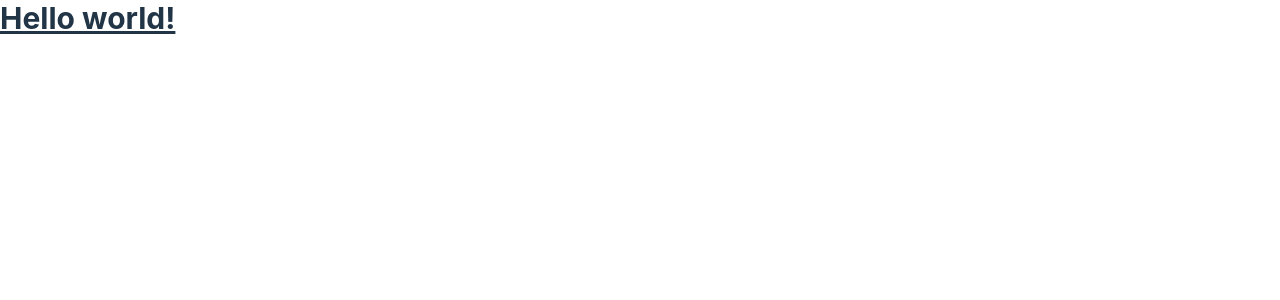
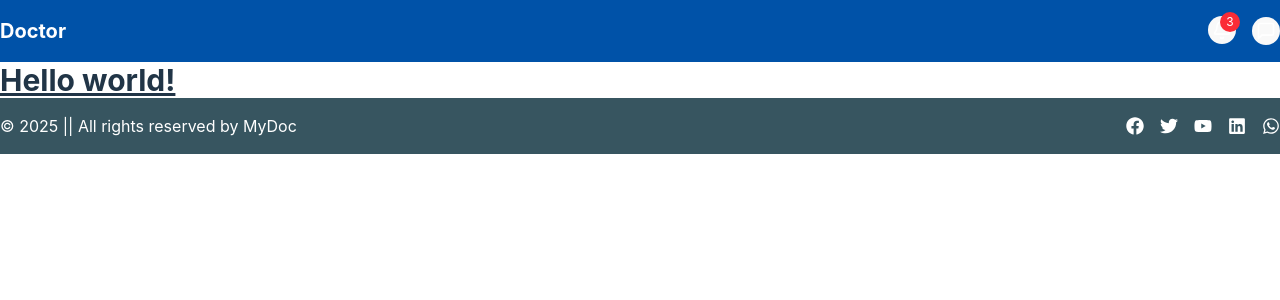
Before and after one commit to C3BIT/doctel-backoffice-web, a React (Vite) app: page / in a window 1280 px wide. Shown: the top 300 px of the page. Built offline with nearby package versions, Linux system fonts and the light colour scheme.

Commit message:
dashboard design modified

```diff
--- a/package.json
+++ b/package.json
@@ -16,6 +16,7 @@
     "prop-types": "^15.8.1",
     "react": "^19.0.0",
     "react-dom": "^19.0.0",
+    "react-icons": "^5.5.0",
     "react-redux": "^9.2.0",
     "react-router-dom": "^7.2.0",
     "redux-logger": "^3.0.6",
--- a/src/components/common/Footer.jsx
+++ b/src/components/common/Footer.jsx
@@ -1,9 +1,31 @@
+import { FaFacebook, FaTwitter, FaYoutube, FaLinkedin, FaWhatsapp } from 'react-icons/fa';
 const Footer = () => {
+    const currentYear = new Date().getFullYear();
     return (
-        <div>
-
-        </div>
+        <footer className="bg-[#375560] ">
+           <div className='flex items-center justify-between w-full text-white max-w-5xl xl:max-w-7xl mx-auto py-4 px-4 md:px-0'>
+           <div>
+                <p>© {currentYear} || All rights reserved by MyDoc</p>
+            </div>
+            <div className="flex items-center space-x-4">
+                <a href="#" className="hover:text-gray-300 transition-colors">
+                    <FaFacebook size={18} />
+                </a>
+                <a href="#" className="hover:text-gray-300 transition-colors">
+                    <FaTwitter size={18} />
+                </a>
+                <a href="#" className="hover:text-gray-300 transition-colors">
+                    <FaYoutube size={18} />
+                </a>
+                <a href="#" className="hover:text-gray-300 transition-colors">
+                    <FaLinkedin size={18} />
+                </a>
+                <a href="#" className="hover:text-gray-300 transition-colors">
+                    <FaWhatsapp size={18} />
+                </a>
+            </div>
+           </div>
+        </footer>
     );
 };
-
 export default Footer;
--- a/src/components/common/Navbar.jsx
+++ b/src/components/common/Navbar.jsx
@@ -1,9 +1,34 @@
+import { Bell, MessageSquare } from 'lucide-react';
+import { useState } from 'react';
 const Navbar = () => {
+    const [notificationCount] = useState(3);
     return (
-        <div>
+        <nav className=" bg-[#0052A8]">
+            <div className='flex items-center justify-between w-full text-white max-w-5xl xl:max-w-7xl mx-auto py-4 px-4 md:px-0'>
+                <div className="flex items-center">
+                    <span className="text-xl font-bold">
+                        <span className="text-white">D</span>
+                        <span className="text-white">octor</span>
+                    </span>
+                </div>
 
-        </div>
+                <div className="flex items-center space-x-4">
+                    <div className="relative">
+                        <button className="p-1 rounded-full hover:bg-blue-500 transition-colors">
+                            <Bell size={20} />
+                        </button>
+                        {notificationCount > 0 && (
+                            <div className="absolute -top-1 -right-1 bg-red-500 text-white text-xs rounded-full w-5 h-5 flex items-center justify-center">
+                                {notificationCount}
+                            </div>
+                        )}
+                    </div>
+                    <button className="p-1 rounded-full hover:bg-blue-500 transition-colors">
+                        <MessageSquare size={20} />
+                    </button>
+                </div>
+            </div>
+        </nav>
     );
 };
-
 export default Navbar;
--- a/src/pages/dashboard/Dashboard.jsx
+++ b/src/pages/dashboard/Dashboard.jsx
@@ -8,8 +8,7 @@ import PaperPrescriptionSection from "./PaperPrescriptionSection";
 const Dashboard = () => {
     return (
         <div className="bg-white min-h-screen p-4 font-sans">
-            <div className="max-w-5xl mx-auto grid grid-cols-1 md:grid-cols-3 gap-4">
-                {/* Left Column - 2/3 width */}
+            <div className="max-w-5xl xl:max-w-7xl mx-auto grid grid-cols-1 md:grid-cols-3 gap-4">
                 <div className="md:col-span-2 space-y-4">
                     <ProfileSection />
                     <DoctorOnDemand />
@@ -28,8 +27,6 @@ const Dashboard = () => {
                         />
                     </div>
                 </div>
-
-                {/* Right Column - 1/3 width */}
                 <div className="space-y-4">
                     <PrescriptionSection />
                     <LabReportSection />
--- a/src/pages/dashboard/DoctorOnDemand.jsx
+++ b/src/pages/dashboard/DoctorOnDemand.jsx
@@ -1,6 +1,6 @@
 const DoctorOnDemand = () => {
     return (
-      <div className="bg-[#0052A8] rounded-lg p-6 flex items-center justify-between text-white">
+      <div className="bg-[#0052A8] rounded-lg p-4 md:p-12 flex items-center justify-between text-white">
         <div className="flex items-center">
           <div className="bg-blue-700 p-2 rounded-full mr-4">
             <svg
--- a/src/pages/dashboard/ProfileSection.jsx
+++ b/src/pages/dashboard/ProfileSection.jsx
@@ -1,16 +1,16 @@
 const ProfileSection = () => {
     return (
       <div className="bg-[#F5F6F8] rounded-lg p-6 flex items-center justify-between">
-        <div className="flex items-center">
+        <div className="md:flex items-center">
           <div className="mr-4">
             <img
               src="https://s3-alpha-sig.figma.com/img/f5d1/626b/58c7efc77645ec3d92f9810aa546723d?Expires=1742169600&Key-Pair-Id=APKAQ4GOSFWCW27IBOMQ&Signature=acGbZeTMacggeZ2Hsyf2td~ia2LEUhRPcNXViWtacB0Sg1i5RUZa1xEp9MvUMslnkIjhNK~Ob1PwuEssyc6xXdQLu6SBszLtKrZ5yxEdkzwcyWrOWBPkDyFKWbR4xGqnpv4TMxOkGT3mfraH3jou1RyleINYrkxYXXnCzI74-zA3MIIOqOYupE8FfFyYn9ek~O23zNr41E6pXiuSo~Wk19IwCg2MZggpvQxzWxOCQsYF4rMEG5JfutvahKRS7gDy6MYjdlPdCcvnxr7SCrI7ziR6QylYEsnKUa3vbbTgfpu6ivMrEMmKPwWfiOcd7bUBM8HlE-NecDpB8nDGkK2XFg__"
               alt="Profile"
-              className="w-16 h-16 rounded-lg object-cover border border-gray-200"
+              className="w-32 h-28 rounded-lg object-cover border border-gray-200"
             />
           </div>
           <div>
-            <p className="text-gray-500 text-sm text-start">Welcome</p>
+            <p className="text-gray-500 text-sm text-start mt-4 md:mt-0">Welcome</p>
             <h2 className="text-blue-600 font-medium text-xl text-start">Ahmed Ali</h2>
             <p className="text-gray-700 text-sm mt-1 text-start">8801710575743</p>
             <p className="text-gray-700 text-sm mt-2 text-start">
```
Also changed, not shown: 1 other file (tests, documents, lock files or other folders).
